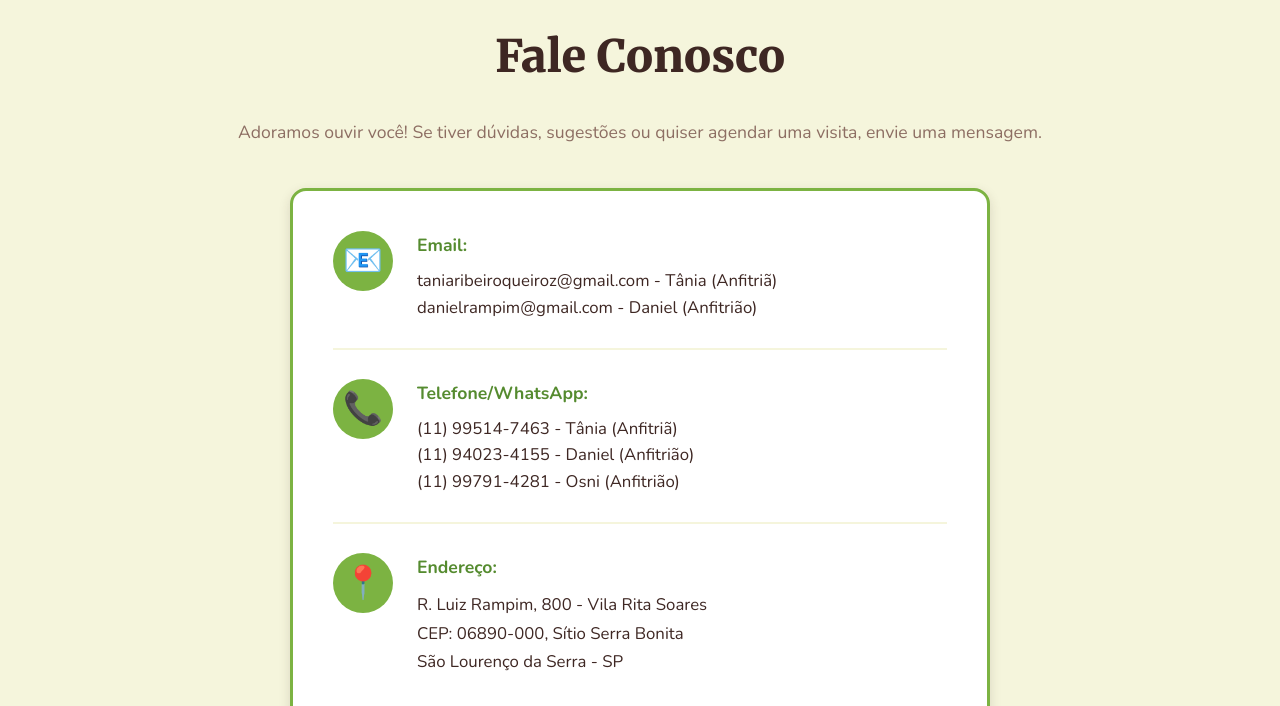
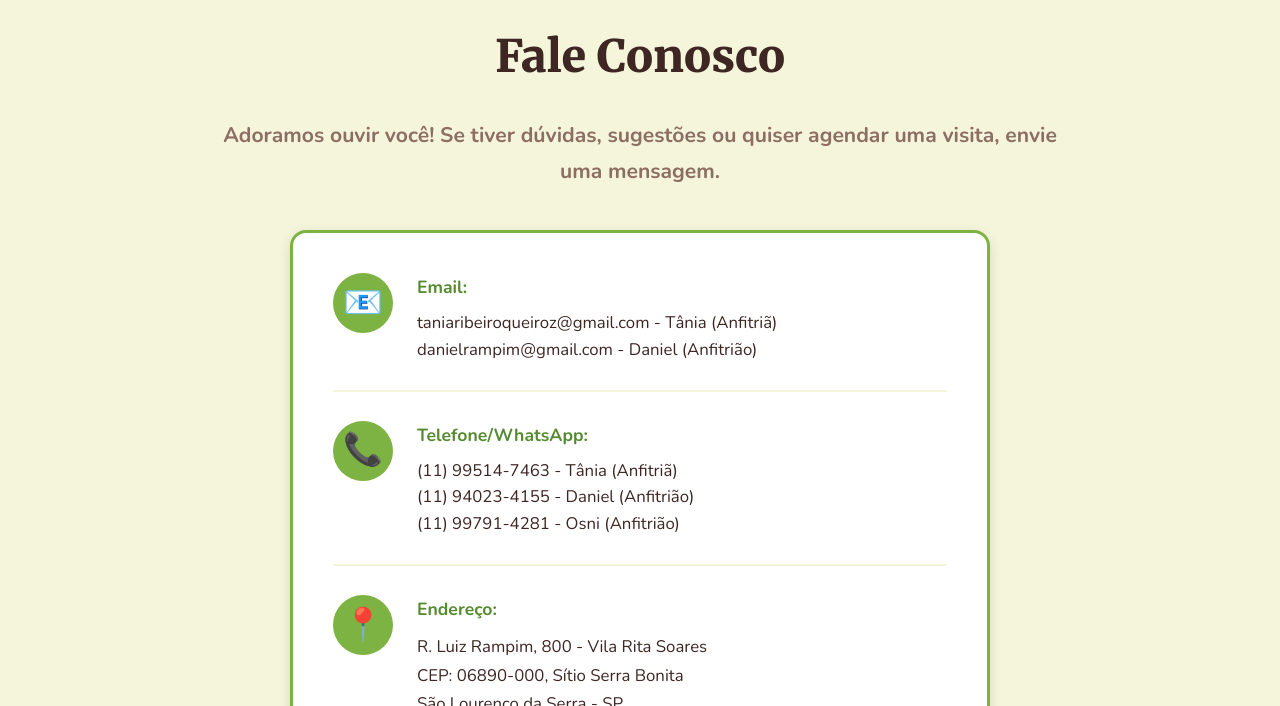
Before and after one commit to caiqueq34/Sitio-Serra-Bonita, a plain HTML site: page contato.html in a window 1280 px wide. Shown: the part 94-800 px from the top of the page. Drawn offline with nearby package versions, Linux system fonts and the light colour scheme.

Commit message:
Update contato.html

```diff
--- a/contato.html
+++ b/contato.html
@@ -252,7 +252,7 @@
     <main>
         <section class="container">
             <h2>Fale Conosco</h2>
-            <p>Adoramos ouvir você! Se tiver dúvidas, sugestões ou quiser agendar uma visita, envie uma mensagem.</p>
+            <p><big><strong>Adoramos ouvir você! Se tiver dúvidas, sugestões ou quiser agendar uma visita, envie uma mensagem.</strong></big></p>
 
             <div class="contatos-box">
                 <div class="contato-item">
```
